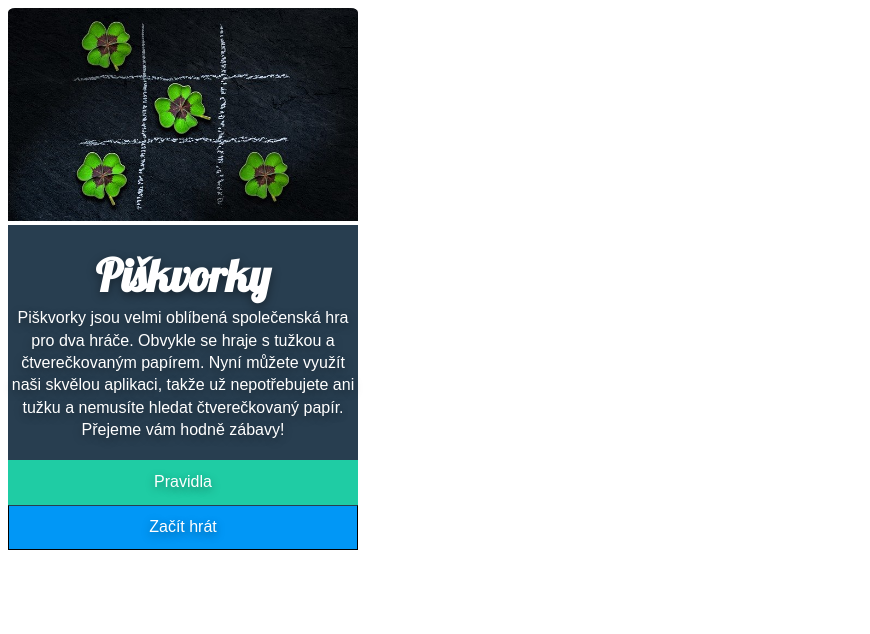
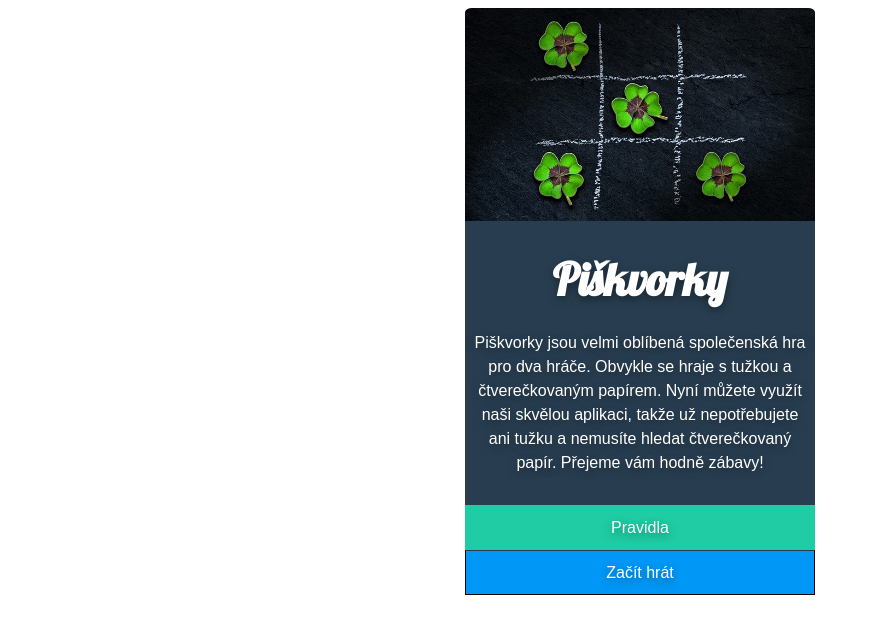
Before and after one commit to kristynyje/piskvorky, a plain HTML site: page index.html in a window 1280 px wide. Shown: the whole page, without its empty margins (0-870 px from the left). Drawn offline with Linux system fonts and the light colour scheme.

Commit message:
uprostřed + vymazání chyb

```diff
--- a/index.html
+++ b/index.html
@@ -14,7 +14,7 @@
     />
   </head>
   <body>
-    <div class="box">
+    <div class="container">
       <img src="uvodni.jpeg" alt="piskvorky" />
       <h1>Piškvorky</h1>
       <p>
--- a/style.css
+++ b/style.css
@@ -1,5 +1,10 @@
 * {
   box-sizing: border-box;
+}
+
+body {
+  display: flex;
+  justify-content: center;
 }
 
 h1 {
@@ -12,16 +17,18 @@ h1 {
   height: 60px;
   width: 350px;
   margin: 0;
-  padding-top: 22px;
+  padding-top: 30px;
 }
 p {
-  line-height: 1.4;
+  line-height: 1.5;
   background-color: #283e50;
   text-shadow: 0 3px 10px rgba(0, 0, 0, 0.4);
   width: 350px;
   margin: 0;
-  padding-top: 22px;
-  padding-bottom: 18px;
+  padding-top: 50px;
+  padding-bottom: 30px;
+  padding-right: 8px;
+  padding-left: 8px;
 }
 p,
 button {
@@ -32,16 +39,16 @@ button {
 }
 
 img {
+  display: flex;
   width: 350px;
   height: auto;
   border-radius: 2% 2% 0 0;
 }
-.container {
-  display: flex;
-  text-align: center;
+
+/* .container {
   margin: 0;
   padding: 0;
-}
+} */
 
 button {
   width: 350px;
```
